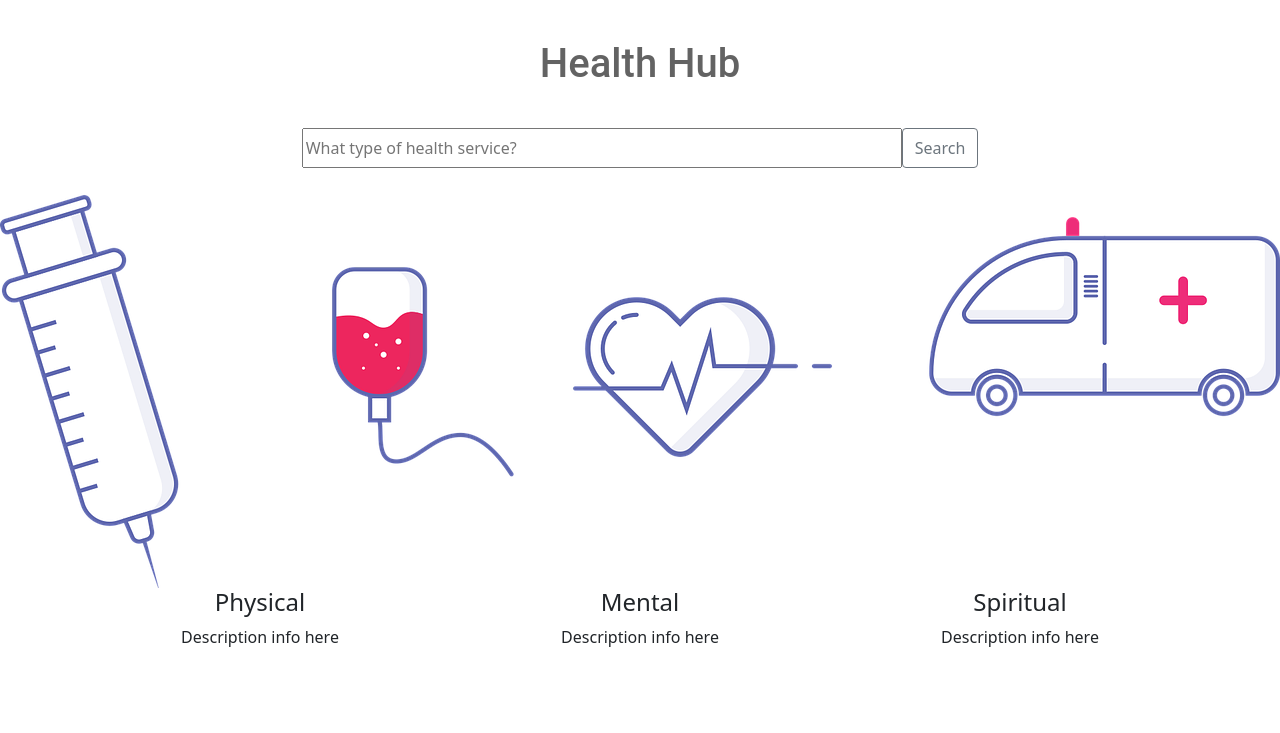
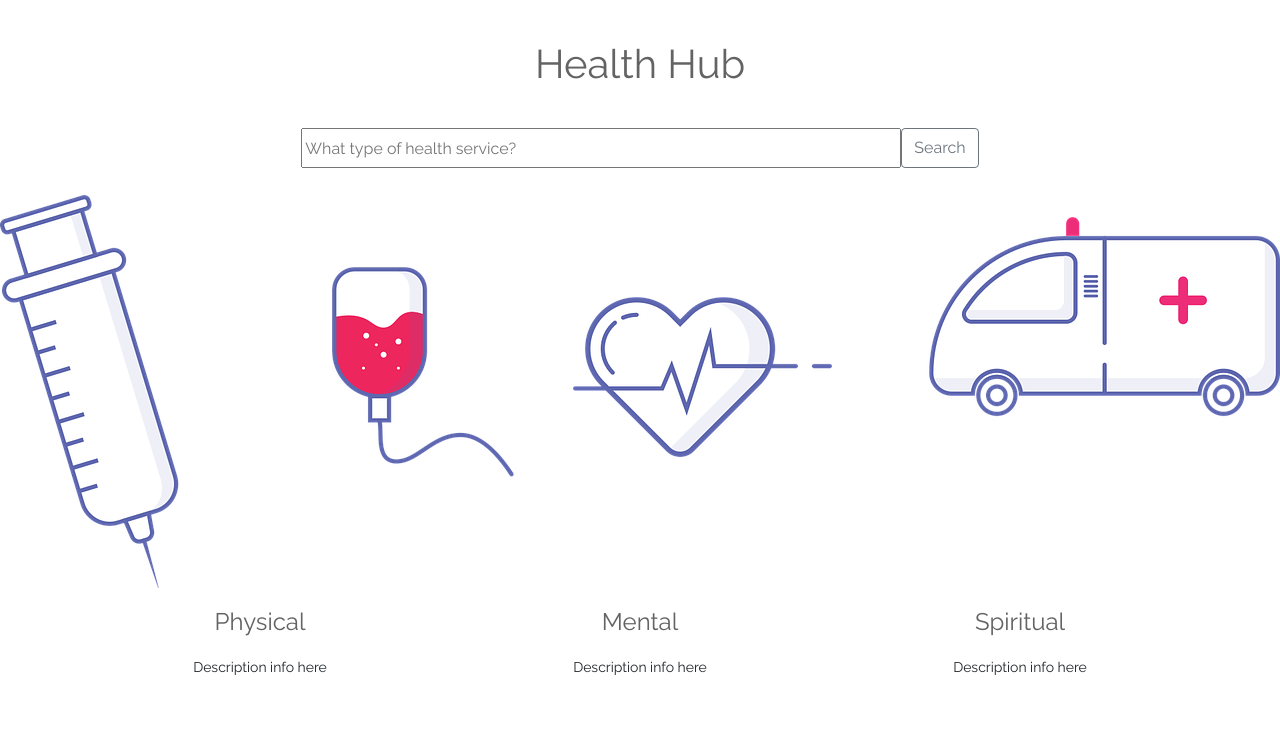
Before and after one commit to senseofsteph/healthhub, a Flask app: page / in a window 1280 px wide. Shown: the top 733 px of the page. Run offline with Flask 2, Linux system fonts and the light colour scheme; some libraries are stand-ins or nearby versions.

Commit message:
Change google font, size, and color

```diff
--- a/static/css/base.css
+++ b/static/css/base.css
@@ -3,7 +3,7 @@
 .background {
   height: 420px;
   width: 100%;
-  padding: 30px 0 30px;
+  /* padding: 20px 0 20px; */
   background-image: url(../img/medical-gdb4a9dbb6_1280.png);
   background-position: center;
   background-repeat: no-repeat;
@@ -26,13 +26,24 @@
   text-align: center;
 }
 
+.services h4 {
+  color: #636363;
+  margin: 20px 0 20px
+}
+
+.services p {
+  font-size: 14px;
+  padding-bottom: 40px;
+}
+
 h1 {
    text-align: center;
-   font-family: "Roboto", sans-serif;
+   /* font-family: "Roboto", sans-serif; */
    color: #636363;
    margin: 40px
 }
 
 body {
   background-color: white;
+  font-family: "Raleway";
 }
```
